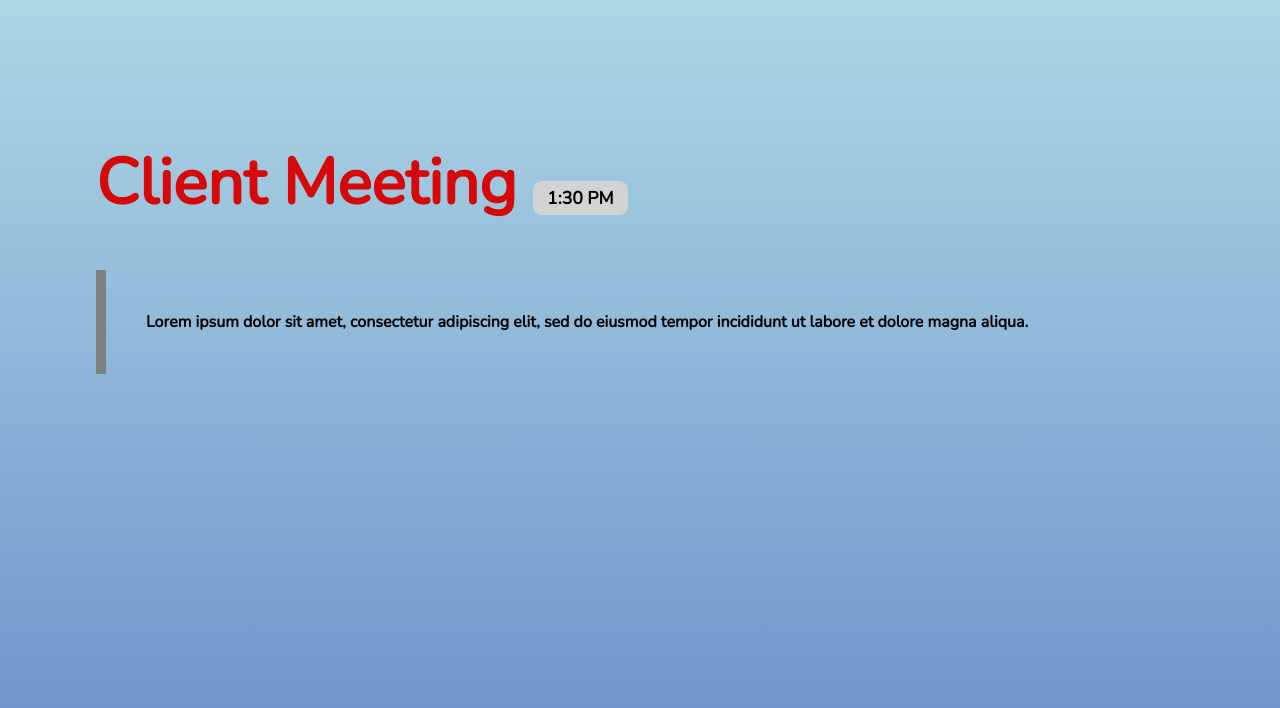
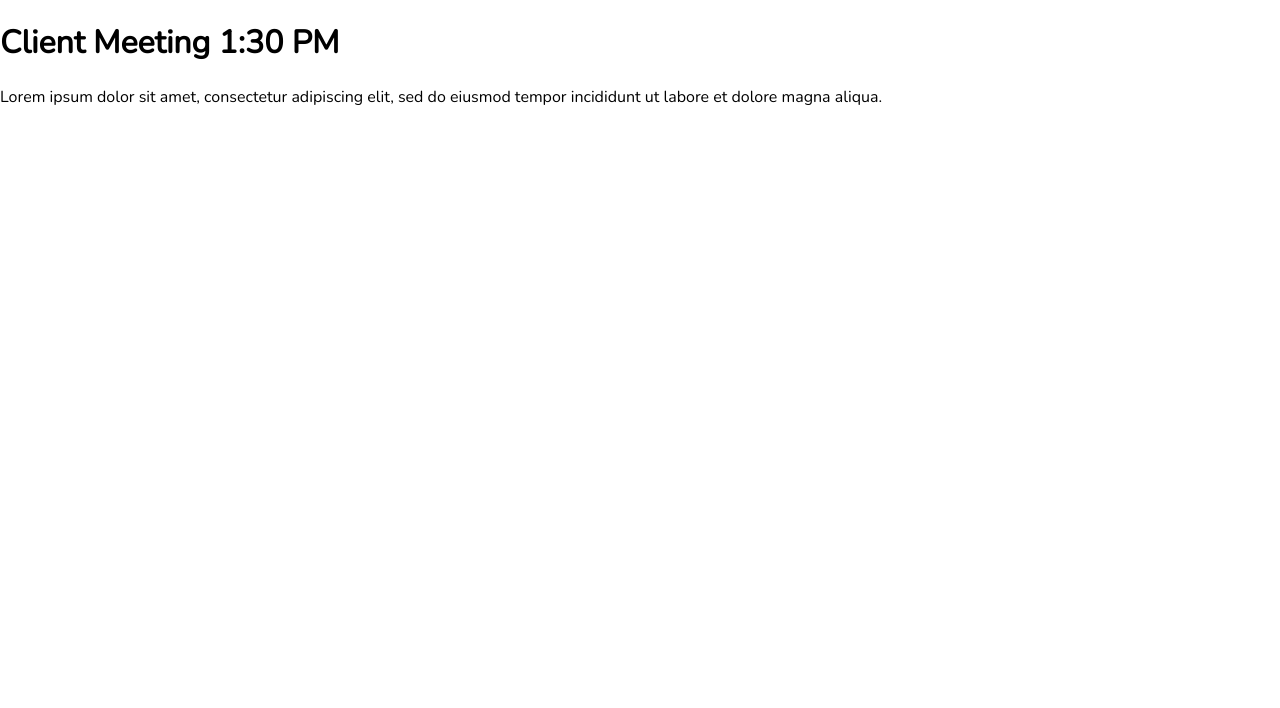
Before and after one commit to SAIDOU11/Layout-Design, a plain HTML site: page Challenge 1/index.html in a window 1280 px wide. Drawn offline with nearby package versions, Linux system fonts and the light colour scheme.

Commit message:
Practicing again

```diff
--- a/Challenge 1/style.css
+++ b/Challenge 1/style.css
@@ -2,51 +2,12 @@
   font-family: "Time";
   src: url("Time\ Normal.ttf");
 }
-
+/* font-family: "Nunito", sans-serif; */
 html,
 body {
   margin: 0;
   padding: 0;
-  font-family: "Nunito", sans-serif;
-  height: 100vh;
-  overflow: hidden;
-  background: linear-gradient(lightblue, rgb(107, 142, 200));
-}
-
-.container {
-  padding: 6em;
-}
-
-h1 {
-  color: rgb(214, 9, 9);
-  font-size: 4rem;
-}
-
-span {
-  font-size: 1.1rem;
-  background: lightgray;
-  color: black;
-  padding: 0.3em 0.8em;
-  border-radius: 0.5em;
-}
-
-span::before {
-  content: "1:30 PM";
-  position: absolute;
-  font-size: 6rem;
-  font-family: "Time";
-  background: white;
-  color: rgb(222, 220, 220);
-  z-index: -1;
-  left: 30%;
-  top: 14%;
-}
-
-p {
-  border-left: 10px solid gray;
-  padding: 2.5em;
-  font-weight: bold;
-  line-height: 1.5;
+  font-family: "Nunito";
 }
 
 /*
--- a/Challenge 2/style.css
+++ b/Challenge 2/style.css
@@ -3,27 +3,6 @@ body {
   margin: 0;
   padding: 0;
   font-family: "Montserrat", sans-serif;
-}
-
-body {
-  height: 100vh;
-  width: 100%;
-  background: url("stop.jpg");
-  background-repeat: no-repeat;
-}
-
-.container {
-  color: white;
-  padding: 7em 4em;
-}
-
-h1 {
-  font-size: 3rem;
-  margin-bottom: 0;
-}
-
-p {
-  font-size: 1.3rem;
 }
 
 /*
--- a/Simple Layout/style.css
+++ b/Simple Layout/style.css
@@ -3,58 +3,3 @@ body {
   margin: 0;
   padding: 0;
 }
-
-body {
-  height: 100vh;
-  font-family: "Montserrat", sans-serif;
-  display: grid;
-  align-items: center;
-  background: #000 url("moon_dark.jpg");
-  background-size: cover;
-  color: white;
-}
-
-.container {
-  display: grid;
-  grid-template-columns: 1fr 2.5fr;
-  grid-gap: 7em;
-  height: 70vh;
-  margin-left: 6em;
-}
-
-h1 {
-  margin-top: 0;
-  font-size: 2.4rem;
-}
-
-p {
-  font-size: 1.2rem;
-  margin-bottom: 0.5em;
-  text-transform: uppercase;
-}
-
-span {
-  position: relative;
-}
-
-span:before {
-  content: "";
-  position: absolute;
-  height: 0.2em;
-  width: 80%;
-  bottom: 0.1em;
-  z-index: -1;
-  background: #e88a62;
-}
-
-/*
-
-- White Space
-- Color
-- Contrast
-- Scale
-- Alignment
-- Typography
-- Visual Hierarchy
-
-*/
```
